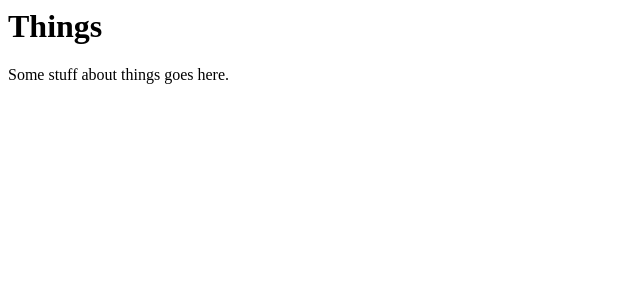
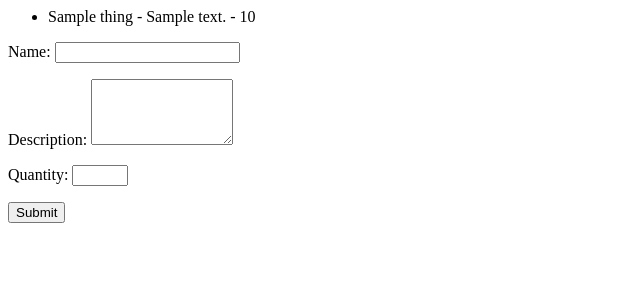
Before and after one commit to KCL-SEG/things-2-Krishy1625, a Django app: template things/templates/home.html in a window 1280 px wide. Shown: the top 300 px of the page, without its empty margins (0-640 px from the left). Run offline with Django 3.2, Linux system fonts and the light colour scheme; the template is opened without the code that fills it: values that come from a table or form of the project are taken from there, others are empty; tables that the repository leaves empty hold one stand-in row (values such as "Sample post").

Commit message:
complete task

```diff
--- a/thingproject/urls.py
+++ b/thingproject/urls.py
@@ -16,8 +16,9 @@ Including another URLconf
 from django.contrib import admin
 from django.urls import path
 from things import views
+from things.views import *
 
 urlpatterns = [
     path('admin/', admin.site.urls),
-    path('', views.home, name='home'),
+    path('', home, name='home'),
 ]
--- a/things/templates/home.html
+++ b/things/templates/home.html
@@ -1,11 +1,13 @@
-<html>
-<head>
-  <title>Things</title>
-</head>
-<body>
-  <h1>
-    Things
-  </h1>
-  <p>Some stuff about things goes here.</p>
-</body>
-</html>
+<!-- Display existing Thing objects -->
+<ul>
+    {% for thing in things %}
+        <li>{{ thing.name }} - {{ thing.description }} - {{ thing.quantity }}</li>
+    {% endfor %}
+</ul>
+
+<!-- Display the form -->
+<form method="post" action="{% url 'home' %}">
+    {% csrf_token %}
+    {{ form.as_p }}
+    <button type="submit">Submit</button>
+</form>
```
Also changed, not shown: things/views.py (+14 -1 lines).
